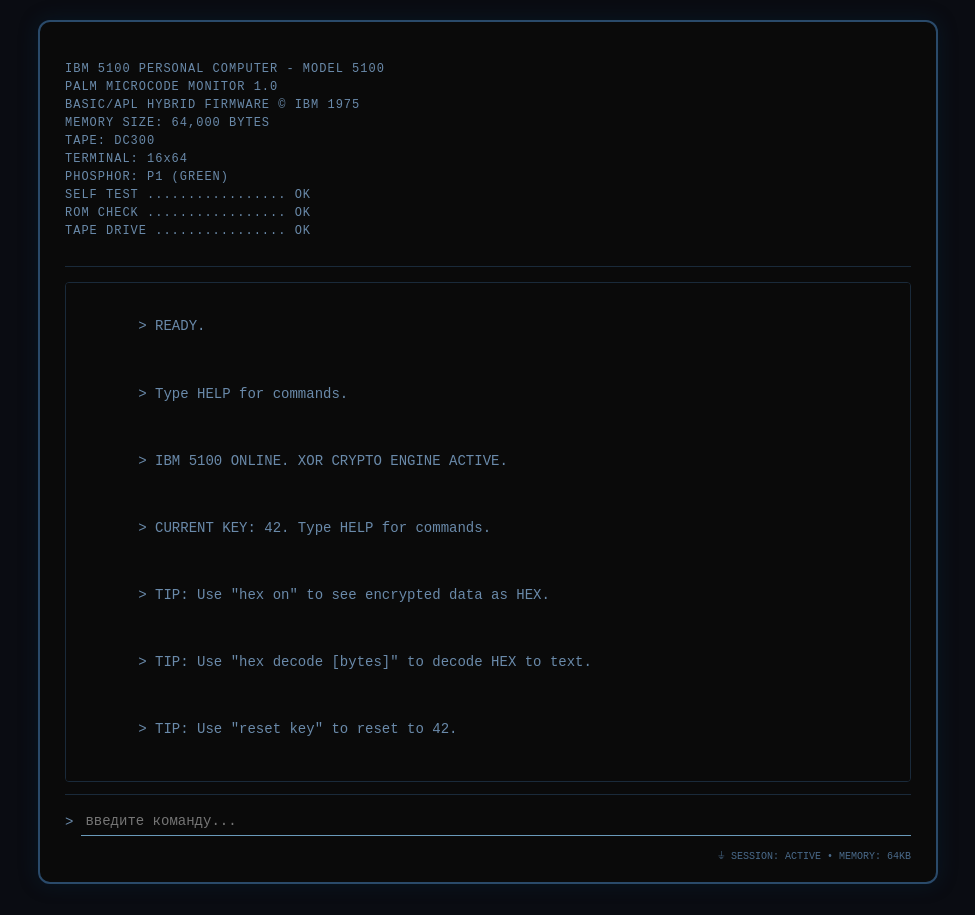
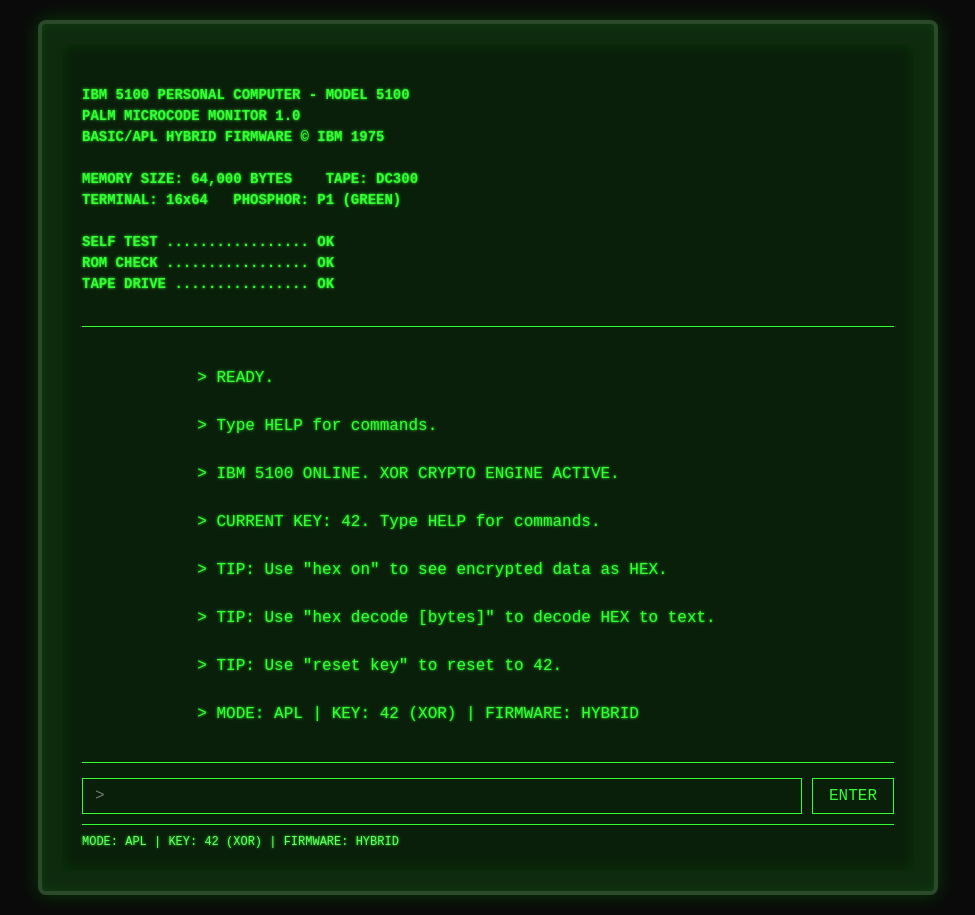
Before and after one commit to quiet-keeper/ibm-5100, a plain HTML site: page index.html in a window 1280 px wide. Shown: the whole page, without its empty margins (152-1127 px from the left). Drawn offline with Linux system fonts and the light colour scheme.

Commit message:
Update index.html

```diff
--- a/index.html
+++ b/index.html
@@ -11,154 +11,195 @@
         }
 
         body {
-            background: #0a0c12;
-            font-family: 'Courier New', monospace;
+            background: #0a0a0a;
             min-height: 100vh;
             display: flex;
             justify-content: center;
             align-items: center;
+            font-family: 'Courier New', 'VT323', monospace;
             padding: 20px;
         }
 
-        .ibm-container {
+        .terminal {
+            background: #0f2b0f;
+            border: 4px solid #2a4a2a;
+            border-radius: 8px;
+            box-shadow: 0 0 20px rgba(0, 255, 0, 0.2), inset 0 0 10px rgba(0, 255, 0, 0.1);
             max-width: 900px;
             width: 100%;
-            background: #0a0a0a;
-            border: 2px solid #2a4a6a;
-            border-radius: 12px;
-            padding: 20px 25px;
-            box-shadow: 0 0 20px rgba(0, 50, 80, 0.3);
+            padding: 20px;
+        }
+
+        .screen {
+            background: #0a1f0a;
+            color: #33ff33;
+            font-family: 'Courier New', 'VT323', monospace;
+            font-size: 16px;
+            line-height: 1.5;
+            padding: 20px;
+            border-radius: 4px;
+            text-shadow: 0 0 3px #33ff33;
+            box-shadow: inset 0 0 15px rgba(0, 255, 0, 0.1);
         }
 
         .header {
-            color: #6a8aaa;
-            font-size: 12px;
-            letter-spacing: 1px;
-            border-bottom: 1px solid #1a2a3a;
-            padding-bottom: 8px;
+            border-bottom: 1px solid #33ff33;
             margin-bottom: 15px;
+            padding-bottom: 10px;
+            font-weight: bold;
             white-space: pre-wrap;
-            line-height: 1.5;
+            font-size: 14px;
         }
 
         .output {
-            background: #0a0a0a;
-            color: #00cc66;
-            font-family: 'Courier New', monospace;
-            font-size: 14px;
-            min-height: 300px;
-            max-height: 500px;
+            margin-bottom: 20px;
+            white-space: pre-wrap;
+            word-break: break-all;
+            min-height: 200px;
+            max-height: 400px;
             overflow-y: auto;
-            padding: 10px 5px;
-            border: 1px solid #1a2a3a;
-            border-radius: 4px;
-            line-height: 1.6;
-            white-space: pre-wrap;
-            word-break: break-word;
         }
 
         .output .prompt {
-            color: #6a8aaa;
+            color: #33ff33;
         }
 
         .output .error {
-            color: #cc6666;
+            color: #ff6666;
         }
 
         .output .success {
-            color: #66cc99;
+            color: #66ff99;
         }
 
         .input-line {
             display: flex;
-            align-items: center;
-            margin-top: 12px;
-            border-top: 1px solid #1a2a3a;
-            padding-top: 12px;
-        }
-
-        .input-line span {
-            color: #6a8aaa;
-            margin-right: 8px;
-            font-size: 14px;
+            flex-wrap: wrap;
+            gap: 10px;
+            margin-top: 10px;
+            border-top: 1px solid #33ff33;
+            padding-top: 15px;
         }
 
         .input-line input {
             flex: 1;
-            background: #0a0a0a;
-            border: none;
-            border-bottom: 1px solid #2a4a6a;
-            color: #00cc66;
+            background: #0a1f0a;
+            border: 1px solid #33ff33;
+            color: #33ff33;
             font-family: 'Courier New', monospace;
-            font-size: 14px;
-            padding: 6px 4px;
+            font-size: 16px;
+            padding: 8px 12px;
             outline: none;
         }
 
-        .input-line input:focus {
-            border-bottom-color: #6a9aba;
+        .input-line button {
+            background: #0a1f0a;
+            border: 1px solid #33ff33;
+            color: #33ff33;
+            font-family: 'Courier New', monospace;
+            font-size: 16px;
+            padding: 8px 16px;
+            cursor: pointer;
+            transition: all 0.2s;
         }
 
-        .footer {
-            margin-top: 15px;
-            font-size: 10px;
-            color: #4a6a8a;
-            text-align: right;
+        .input-line button:hover {
+            background: #33ff33;
+            color: #0a1f0a;
+            box-shadow: 0 0 8px #33ff33;
+        }
+
+        .status {
+            font-size: 12px;
+            margin-top: 10px;
+            color: #66ff66;
+            border-top: 1px solid #33ff33;
+            padding-top: 8px;
+        }
+
+        ::-webkit-scrollbar {
+            width: 8px;
+            background: #0a1f0a;
+        }
+        ::-webkit-scrollbar-thumb {
+            background: #33ff33;
+            border-radius: 4px;
+        }
+
+        .mode-buttons {
+            display: flex;
+            gap: 10px;
+            margin-bottom: 15px;
+        }
+
+        .mode-buttons button {
+            background: #0a1f0a;
+            border: 1px solid #33ff33;
+            color: #33ff33;
+            font-family: 'Courier New', monospace;
+            font-size: 14px;
+            padding: 5px 12px;
+            cursor: pointer;
+        }
+
+        .mode-buttons button.active {
+            background: #33ff33;
+            color: #0a1f0a;
         }
     </style>
 </head>
 <body>
-<div class="ibm-container">
+<div class="terminal">
+    <div class="screen">
         <div class="header">
 IBM 5100 PERSONAL COMPUTER - MODEL 5100
 PALM MICROCODE MONITOR 1.0
 BASIC/APL HYBRID FIRMWARE © IBM 1975
-MEMORY SIZE: 64,000 BYTES
-TAPE: DC300
-TERMINAL: 16x64
-PHOSPHOR: P1 (GREEN)
+
+MEMORY SIZE: 64,000 BYTES    TAPE: DC300
+TERMINAL: 16x64   PHOSPHOR: P1 (GREEN)
+
 SELF TEST ................. OK
 ROM CHECK ................. OK
 TAPE DRIVE ................ OK
         </div>
 
         <div class="output" id="output">
-        <span class="prompt">> READY.</span>
-        <br>
-        <span class="prompt">> Type HELP for commands.</span>
-        <br>
-        <span class="prompt">> IBM 5100 ONLINE. XOR CRYPTO ENGINE ACTIVE.</span>
-        <br>
-        <span class="prompt">> CURRENT KEY: 42. Type HELP for commands.</span>
-        <br>
-        <span class="prompt">> TIP: Use "hex on" to see encrypted data as HEX.</span>
-        <br>
-        <span class="prompt">> TIP: Use "hex decode [bytes]" to decode HEX to text.</span>
-        <br>
-        <span class="prompt">> TIP: Use "reset key" to reset to 42.</span>
-        <br>
-        <span class="prompt">> MODE: APL | KEY: 42 (XOR) | FIRMWARE: HYBRID</span>
-        <br>
+            <span class="prompt">> READY.</span><br>
+            <span class="prompt">> Type HELP for commands.</span><br>
+            <span class="prompt">> IBM 5100 ONLINE. XOR CRYPTO ENGINE ACTIVE.</span><br>
+            <span class="prompt">> CURRENT KEY: 42. Type HELP for commands.</span><br>
+            <span class="prompt">> TIP: Use "hex on" to see encrypted data as HEX.</span><br>
+            <span class="prompt">> TIP: Use "hex decode [bytes]" to decode HEX to text.</span><br>
+            <span class="prompt">> TIP: Use "reset key" to reset to 42.</span><br>
+            <span class="prompt">> MODE: APL | KEY: 42 (XOR) | FIRMWARE: HYBRID</span><br>
         </div>
 
         <div class="input-line">
-        <span>&gt;</span>
-        <input type="text" id="cmdInput" placeholder="введите команду..." autofocus>
+            <input type="text" id="cmdInput" placeholder="> " autofocus>
+            <button id="executeBtn">ENTER</button>
         </div>
 
-    <div class="footer">
-        ⏚ SESSION: ACTIVE • MEMORY: 64KB
+        <div class="status" id="status">
+            MODE: APL | KEY: 42 (XOR) | FIRMWARE: HYBRID
+        </div>
     </div>
 </div>
 
 <script>
     const output = document.getElementById('output');
     const cmdInput = document.getElementById('cmdInput');
+    const executeBtn = document.getElementById('executeBtn');
+    const statusSpan = document.getElementById('status');
 
     let key = 42;
     let hexMode = false;
     let history = [];
     let historyIndex = -1;
+
+    function updateStatus() {
+        statusSpan.innerText = `MODE: APL | KEY: ${key} (XOR) | FIRMWARE: HYBRID`;
+    }
 
     function appendOutput(text, className = '') {
         const line = document.createElement('div');
@@ -234,12 +275,14 @@
                     return;
                 }
                 key = newKey;
+                updateStatus();
                 appendOutput(`KEY set to ${key}`, 'success');
                 break;
 
             case 'reset':
                 if (parts.length === 2 && parts[1] === 'key') {
                     key = 42;
+                    updateStatus();
                     appendOutput('KEY reset to 42', 'success');
                 } else {
                     appendOutput('ERROR: Unknown command. Try "reset key"', 'error');
@@ -249,26 +292,13 @@
             case 'hex':
                 if (parts.length === 1) {
                     appendOutput(`HEX mode: ${hexMode ? 'ON' : 'OFF'}`, 'success');
-                } else if (parts.length === 2) {
-                    if (parts[1] === 'on') {
+                } else if (parts.length === 2 && parts[1] === 'on') {
                     hexMode = true;
                     appendOutput('HEX mode: ON (output as hexadecimal)', 'success');
-                    } else if (parts[1] === 'off') {
+                } else if (parts.length === 2 && parts[1] === 'off') {
                     hexMode = false;
                     appendOutput('HEX mode: OFF (output as raw characters)', 'success');
-                    } else {
-                        // Пытаемся декодировать HEX: hex A1 B2 C3
-                        const hexStr = parts.slice(1).join(' ');
-                        const decoded = hexDecode(hexStr);
-                        if (decoded === null) {
-                            appendOutput('ERROR: Invalid HEX format. Use: A1 B2 C3 ...', 'error');
-                        } else {
-                            appendOutput(`DECODED: ${decoded}`, 'success');
-                        }
-                    }
-                } else {
-                    // hex decode ...
-                    if (parts[1] === 'decode') {
+                } else if (parts[1] === 'decode') {
                     const hexStr = parts.slice(2).join(' ');
                     if (!hexStr) {
                         appendOutput('ERROR: Usage: hex decode [bytes]', 'error');
@@ -281,14 +311,12 @@
                         appendOutput(`DECODED: ${decoded}`, 'success');
                     }
                 } else {
-                        // Если просто ввели байты без decode
                     const hexStr = parts.slice(1).join(' ');
                     const decoded = hexDecode(hexStr);
                     if (decoded === null) {
                         appendOutput('ERROR: Invalid HEX format. Use: A1 B2 C3 ...', 'error');
                     } else {
                         appendOutput(`DECODED: ${decoded}`, 'success');
-                        }
                     }
                 }
                 break;
@@ -334,7 +362,7 @@
                 break;
 
             case 'status':
-                appendOutput(`=== STATUS ===`);
+                appendOutput('=== STATUS ===');
                 appendOutput(`XOR KEY: ${key}`);
                 appendOutput(`HEX MODE: ${hexMode ? 'ON' : 'OFF'}`);
                 appendOutput(`MEMORY: 64,000 BYTES`);
@@ -356,13 +384,21 @@
         }
     }
 
+    function executeCommand() {
+        const cmd = cmdInput.value;
+        if (cmd.trim() !== '') {
+            processCommand(cmd);
+            history.push(cmd);
+            historyIndex = history.length;
+            cmdInput.value = '';
+        }
+        cmdInput.focus();
+    }
+
+    executeBtn.addEventListener('click', executeCommand);
     cmdInput.addEventListener('keydown', (e) => {
         if (e.key === 'Enter') {
-            const cmd = cmdInput.value;
-            processCommand(cmd);
-            cmdInput.value = '';
-            history.push(cmd);
-            historyIndex = history.length;
+            executeCommand();
         } else if (e.key === 'ArrowUp') {
             e.preventDefault();
             if (historyIndex > 0) {
@@ -381,8 +417,8 @@
         }
     });
 
-    // Фокус на поле ввода при клике на страницу
     document.addEventListener('click', () => cmdInput.focus());
+    updateStatus();
 </script>
 </body>
 </html>
```
Lines whose indentation alone changed are shown as unchanged.
